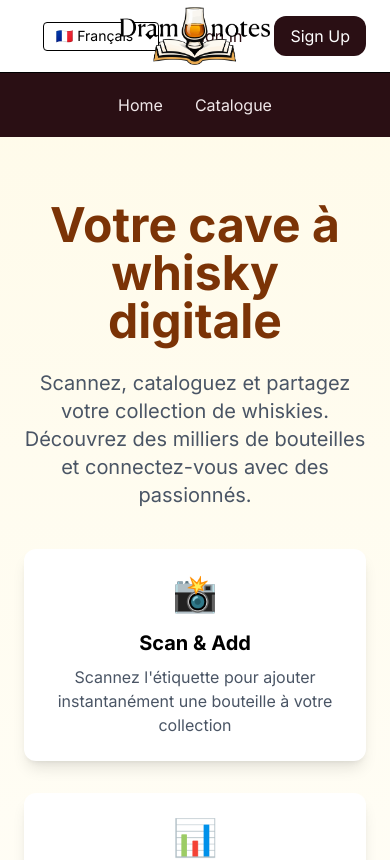
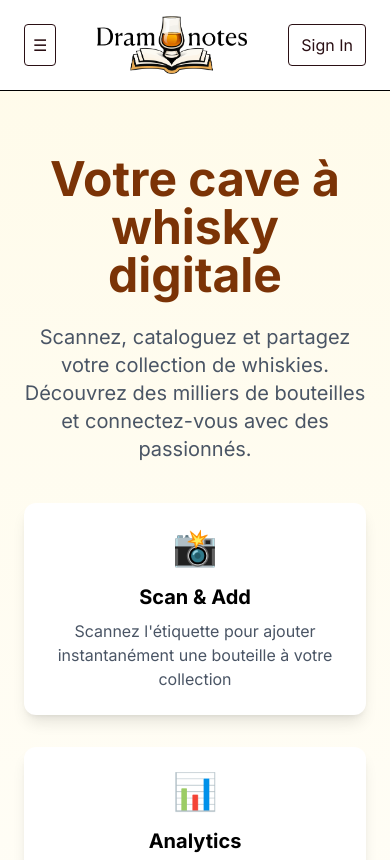
Before and after one commit to Dforero88/dramnotes, a Next.js app: page /fr in a window 390 px wide. Shown: the top 860 px of the page. Built offline with nearby package versions, Linux system fonts and the light colour scheme; no server answers.

Commit message:
fix: nav on mobile and add whisky

```diff
--- a/app/[locale]/add-whisky/page.tsx
+++ b/app/[locale]/add-whisky/page.tsx
@@ -44,6 +44,7 @@ export default function AddWhiskyPage({
   const [whiskyData, setWhiskyData] = useState<any>({})
   const [createError, setCreateError] = useState('')
   const [createStatus, setCreateStatus] = useState<'success' | 'duplicate' | null>(null)
+  const [barcodeExists, setBarcodeExists] = useState(false)
   const [countries, setCountries] = useState<Array<{ id: string; name: string; nameFr?: string | null }>>([])
 
   const typeOptions = [
@@ -158,8 +159,10 @@ export default function AddWhiskyPage({
 
     const exists = await checkBarcodeExistence(value)
     if (exists) {
-      setStep('exists')
+      setBarcodeExists(true)
+      setStep('scan')
     } else {
+      setBarcodeExists(false)
       setStep('label')
     }
   }
@@ -358,6 +361,11 @@ export default function AddWhiskyPage({
               {step === 'scan' && !isScanning && !image && (
                 <div className="text-center p-8">
                   <h2 className="text-2xl font-bold mb-6">📸 Prendre une photo du code-barre</h2>
+                  {barcodeExists && (
+                    <div className="mb-4 p-4 bg-yellow-50 border border-yellow-200 rounded-lg text-yellow-800">
+                      Ce code-barres existe déjà dans le catalogue.
+                    </div>
+                  )}
                   <button
                     onClick={startScanning}
                     className="px-8 py-4 text-white rounded-lg text-lg disabled:opacity-50 disabled:cursor-not-allowed"
@@ -624,7 +632,19 @@ export default function AddWhiskyPage({
                     <p className="text-green-700">✅ Whisky créé avec succès.</p>
                   )}
                   {createStatus === 'duplicate' && (
-                    <p className="text-yellow-700">⚠️ Un whisky identique existe déjà (nom + années).</p>
+                    <div className="space-y-4">
+                      <p className="text-yellow-700">⚠️ Un whisky identique existe déjà (nom + années).</p>
+                      <button
+                        onClick={() => {
+                          setStep('edit')
+                          setCreateStatus(null)
+                        }}
+                        className="px-6 py-2 rounded-lg border"
+                        style={{ borderColor: 'var(--color-primary)', color: 'var(--color-primary)' }}
+                      >
+                        ← Retour modifier
+                      </button>
+                    </div>
                   )}
                 </div>
               )}
--- a/components/Navigation.tsx
+++ b/components/Navigation.tsx
@@ -20,6 +20,7 @@ export default function Navigation() {
   }
 
   const [locale, setLocale] = useState<Locale>(detectLocale())
+  const [mobileOpen, setMobileOpen] = useState(false)
   const t = getTranslations(locale) // <-- Fonction maintenant !
 
   // Changer de langue
@@ -46,10 +47,17 @@ export default function Navigation() {
     <header>
       {/* Barre supérieure */}
       <div className="bg-white border-b">
-        <div className="container mx-auto px-6 py-4 flex items-center">
+        <div className="container mx-auto px-6 py-4 flex items-center justify-between">
+          <button
+            className="md:hidden p-2 rounded border"
+            style={{ borderColor: 'var(--color-primary)', color: 'var(--color-primary)' }}
+            onClick={() => setMobileOpen((v) => !v)}
+            aria-label="Menu"
+          >
+            ☰
+          </button>
 
-          {/* Logo centré */}
-          <div className="absolute left-1/2 transform -translate-x-1/2">
+          <div className="flex-1 flex justify-center">
             <Link href={`/${locale}`}>
               <Image
                 src="/logo.webp"
@@ -61,9 +69,8 @@ export default function Navigation() {
             </Link>
           </div>
 
-          {/* Sélecteur langue + auth */}
-          <div className="ml-auto flex items-center space-x-4">
-            {/* Sélecteur de langue */}
+          <div className="flex items-center space-x-4">
+            <div className="hidden md:flex items-center space-x-4">
               <select
                 value={locale}
                 onChange={(e) => changeLocale(e.target.value as Locale)}
@@ -72,8 +79,6 @@ export default function Navigation() {
                 <option value="fr">🇫🇷 Français</option>
                 <option value="en">🇬🇧 English</option>
               </select>
-
-            {/* Boutons auth */}
               {session ? (
                 <>
                   <span className="text-gray-600 hidden md:inline">
@@ -104,11 +109,30 @@ export default function Navigation() {
               )}
             </div>
 
+            {session ? (
+              <button
+                onClick={() => signOut()}
+                className="md:hidden p-2 rounded border"
+                style={{ borderColor: 'var(--color-primary)', color: 'var(--color-primary)' }}
+                aria-label="Logout"
+              >
+                ⎋
+              </button>
+            ) : (
+              <Link
+                href={`/${locale}/login`}
+                className="md:hidden px-3 py-2 rounded border"
+                style={{ borderColor: 'var(--color-primary)', color: 'var(--color-primary)' }}
+              >
+                {t('navigation.signIn')}
+              </Link>
+            )}
+          </div>
         </div>
       </div>
 
       {/* Barre de navigation principale */}
-      <nav className="bg-primary">
+      <nav className="bg-primary hidden md:block">
         <div className="container mx-auto px-6">
           <div className="flex justify-center space-x-8 py-3">
             <Link
@@ -161,6 +185,46 @@ export default function Navigation() {
           </div>
         </div>
       </nav>
+
+      {mobileOpen && (
+        <div className="md:hidden bg-white border-b">
+          <div className="px-6 py-4 space-y-3">
+            <select
+              value={locale}
+              onChange={(e) => changeLocale(e.target.value as Locale)}
+              className="border rounded px-2 py-1 text-sm w-full"
+            >
+              <option value="fr">🇫🇷 Français</option>
+              <option value="en">🇬🇧 English</option>
+            </select>
+            <Link href={`/${locale}`} className="block text-primary">
+              {t('navigation.home')}
+            </Link>
+            <Link href={`/${locale}/catalogue`} className="block text-primary">
+              {t('navigation.catalogue')}
+            </Link>
+            {session && (
+              <>
+                <Link href={`/${locale}/notebook`} className="block text-primary">
+                  {t('navigation.notebook')}
+                </Link>
+                <Link href={`/${locale}/explorer`} className="block text-primary">
+                  {t('navigation.explorer')}
+                </Link>
+                <Link href={`/${locale}/map`} className="block text-primary">
+                  {t('navigation.map')}
+                </Link>
+                <Link href={`/${locale}/aromatic`} className="block text-primary">
+                  {t('navigation.aromaticWheel')}
+                </Link>
+                <Link href={`/${locale}/account`} className="block text-primary">
+                  {t('navigation.myAccount')}
+                </Link>
+              </>
+            )}
+          </div>
+        </div>
+      )}
     </header>
   )
 }
```
Lines whose indentation alone changed are shown as unchanged.
